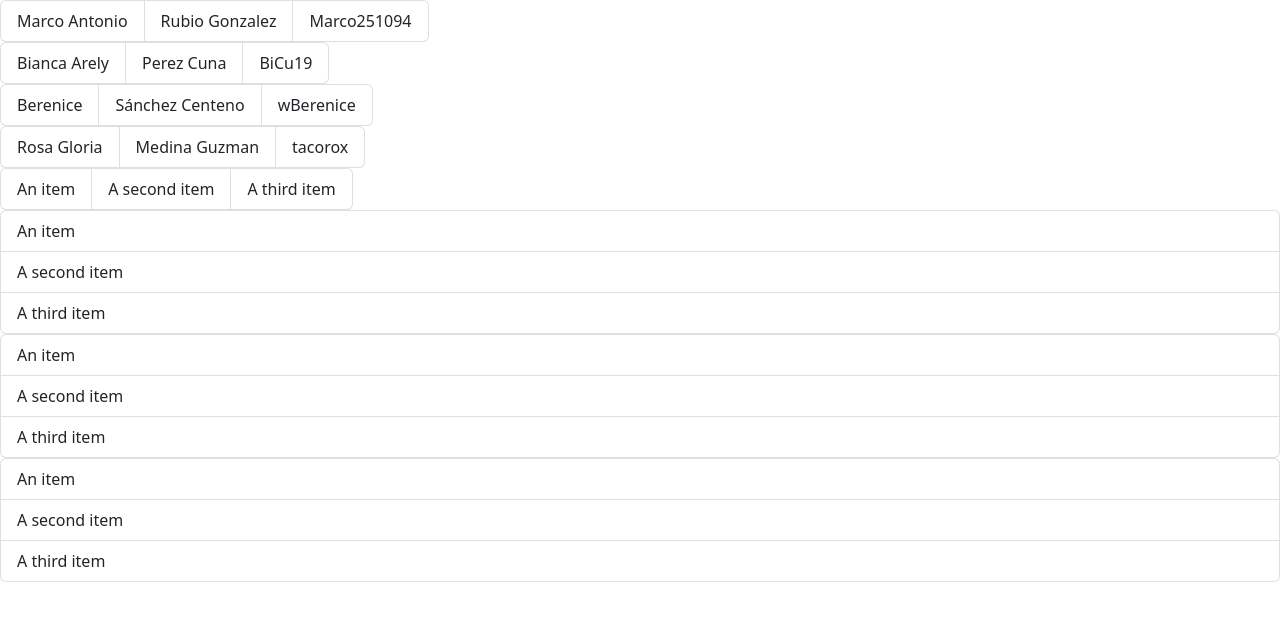
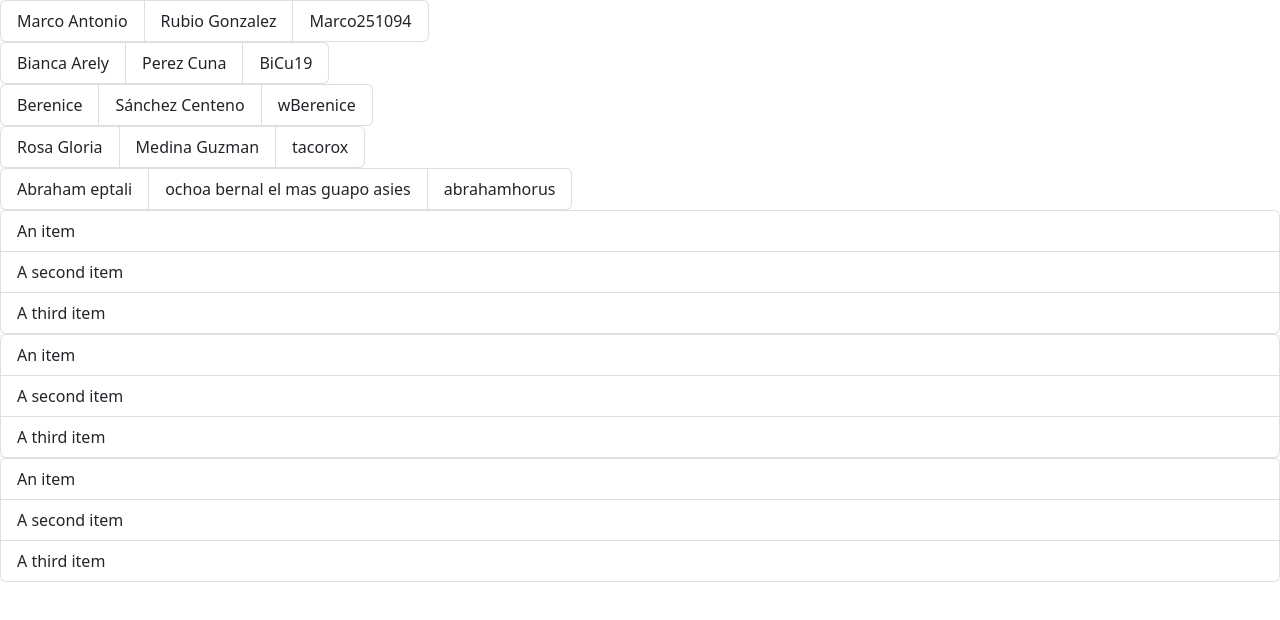
Before and after one commit to Omiced/Equipo6_tabla, a plain HTML site: page index.html in a window 1280 px wide. Drawn offline with nearby package versions, Linux system fonts and the light colour scheme.

Commit message:
agrege mi nombre abraham en la tabla

```diff
--- a/index.html
+++ b/index.html
@@ -31,9 +31,9 @@
             <li class="list-group-item">tacorox</li>
           </ul>
           <ul class="list-group list-group-horizontal-xl">
-            <li class="list-group-item">An item</li>
-            <li class="list-group-item">A second item</li>
-            <li class="list-group-item">A third item</li>
+            <li class="list-group-item">Abraham eptali</li>
+            <li class="list-group-item">ochoa bernal el mas guapo asies </li>
+            <li class="list-group-item">abrahamhorus</li>
           </ul>
           <ul class="list-group list-group-horizontal-xxl">
             <li class="list-group-item">An item</li>
```
